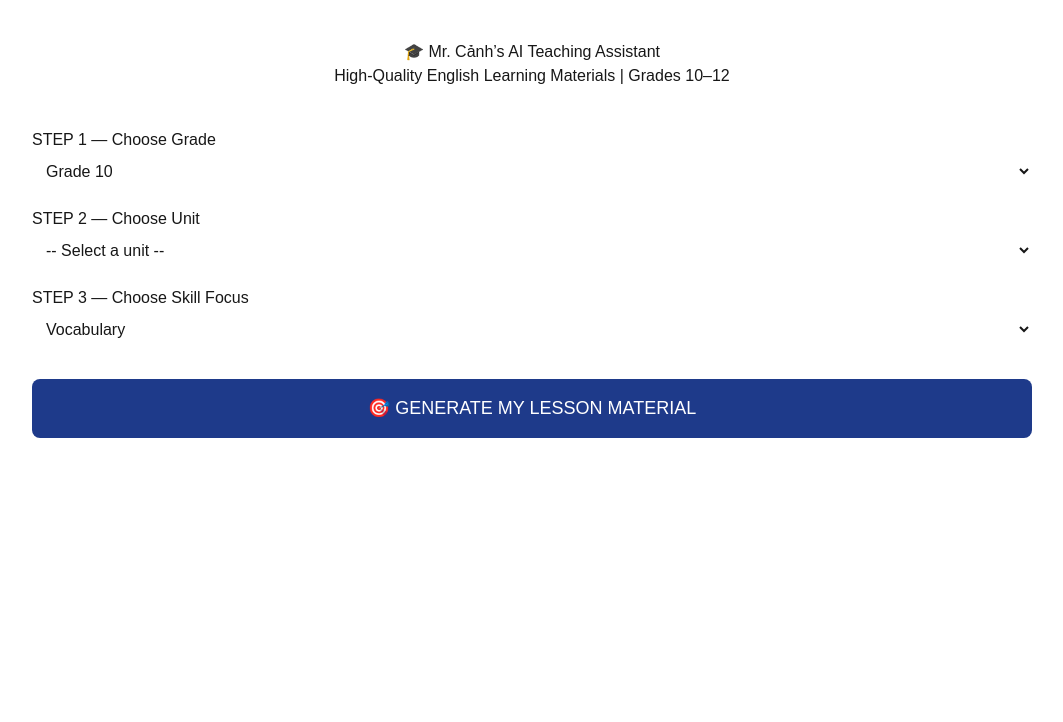
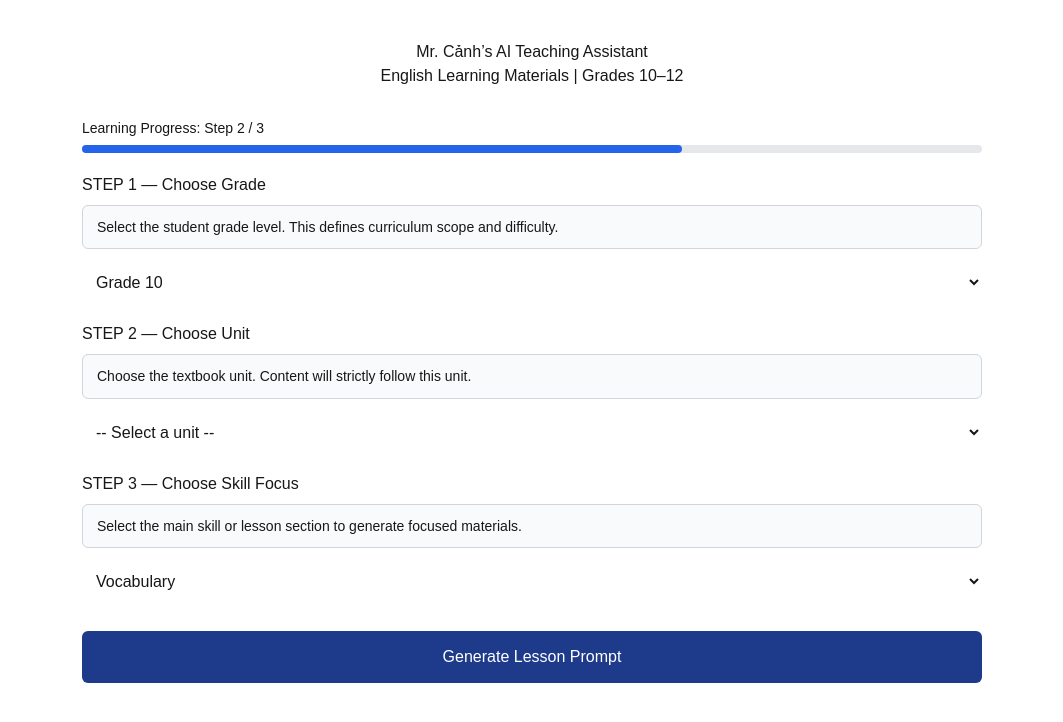
Before and after one commit to tancanhdo-commits/tro-ly-canva-mr-canh2026, a Next.js app: page / in a window 1280 px wide. Shown: the top 722 px of the page, without its empty margins (108-1171 px from the left). Built offline with nearby package versions, Linux system fonts and the light colour scheme.

Commit message:
Update page.tsx

```diff
--- a/app/page.tsx
+++ b/app/page.tsx
@@ -1,7 +1,7 @@
 "use client";
 import { useState } from "react";
 
-/* ================== UNITS BY GRADE (GLOBAL SUCCESS 10–12) ================== */
+/* ================== UNITS BY GRADE ================== */
 const unitsByGrade: Record<string, string[]> = {
   "10": [
     "Unit 1: Family Life",
@@ -61,64 +61,74 @@ type Skill =
   | "Communication & Culture / CLIL"
   | "Looking Back + Project";
 
-/* ================== SKILL LOGIC (MOVED OUTSIDE) ================== */
+/* ================== SKILL LOGIC ================== */
 const skillLogic: Record<Skill, string> = {
-  Vocabulary: `
-Create a VOCABULARY WORKSHEET with academic depth.
-Include presentation, controlled practice, contextualised use.
-Assessment focus: accuracy, meaning, exam-oriented usage.
-`,
-  Grammar: `
-Create a GRAMMAR PRACTICE WORKSHEET.
-Include form–use–meaning explanation, comparison if needed,
-controlled → guided → contextualised practice.
-Assessment focus: accuracy and application.
-`,
-  "Getting Started": `
-Create an INTRODUCTORY ACTIVITY SHEET.
-Include lead-in visuals, prediction tasks, short listening/reading,
-and initial discussion to activate background knowledge.
-`,
-  Reading: `
-Create a READING COMPREHENSION WORKSHEET.
-Include pre-reading, skimming, scanning, inference,
-and post-reading discussion.
-Assessment focus: main ideas, details, strategies.
-`,
-  Speaking: `
-Create a SPEAKING PRACTICE WORKSHEET.
-Include preparation, guided interaction, freer speaking,
-and optional support.
-Assessment focus: fluency, pronunciation, coherence.
-`,
-  Listening: `
-Create a LISTENING COMPREHENSION WORKSHEET.
-Include pre-listening, gist/detail listening tasks,
-and post-listening reflection.
-`,
-  Writing: `
-Create a WRITING TASK WORKSHEET.
-Include model text, language focus, guided writing,
-independent task, and checklist.
-Assessment focus: organisation, accuracy, task fulfilment.
-`,
-  "Communication & Culture / CLIL": `
-Create an INTEGRATED CONTENT–LANGUAGE WORKSHEET.
-Include cultural or CLIL content, comprehension,
-comparison, and application task.
-`,
-  "Looking Back + Project": `
-Create a REVIEW AND PROJECT WORKSHEET.
-Include language & skills review, project steps,
-and optional self/peer assessment.
-`,
+  Vocabulary: "Create a VOCABULARY WORKSHEET with presentation and practice.",
+  Grammar: "Create a GRAMMAR PRACTICE WORKSHEET from form to use.",
+  "Getting Started": "Create a lead-in and activation activity.",
+  Reading: "Create a READING COMPREHENSION WORKSHEET.",
+  Speaking: "Create a SPEAKING PRACTICE WORKSHEET.",
+  Listening: "Create a LISTENING COMPREHENSION WORKSHEET.",
+  Writing: "Create a WRITING TASK WORKSHEET.",
+  "Communication & Culture / CLIL":
+    "Create an integrated culture or CLIL worksheet.",
+  "Looking Back + Project":
+    "Create a review and project-based worksheet.",
 };
+
+/* ================== PROMPT BOX ================== */
+function PromptBox({ text }: { text: string }) {
+  return (
+    <div
+      style={{
+        border: "1px solid #d1d5db",
+        background: "#f9fafb",
+        padding: "10px 14px",
+        margin: "8px 0 14px",
+        fontSize: 14,
+        lineHeight: 1.6,
+        borderRadius: 6,
+      }}
+    >
+      {text}
+    </div>
+  );
+}
+
+/* ================== PROGRESS BAR ================== */
+function ProgressBar({ step }: { step: number }) {
+  return (
+    <div style={{ margin: "20px 0" }}>
+      <div style={{ fontSize: 14, marginBottom: 6 }}>
+        Learning Progress: Step {step} / 3
+      </div>
+      <div
+        style={{
+          height: 8,
+          background: "#e5e7eb",
+          borderRadius: 4,
+        }}
+      >
+        <div
+          style={{
+            height: "100%",
+            width: `${(step / 3) * 100}%`,
+            background: "#2563eb",
+            borderRadius: 4,
+          }}
+        />
+      </div>
+    </div>
+  );
+}
 
 export default function Page() {
   const [grade, setGrade] = useState("10");
   const [unit, setUnit] = useState("");
   const [skill, setSkill] = useState<Skill>("Vocabulary");
   const [copied, setCopied] = useState(false);
+
+  const step = unit ? 3 : grade ? 2 : 1;
 
   const generatePrompt = async () => {
     if (!unit) {
@@ -127,54 +137,37 @@ export default function Page() {
     }
 
     const prompt = `
-You are Mr. Cảnh’s AI Teaching Assistant, specializing in designing
-high-quality, visual, and interactive English learning materials
-for Vietnamese upper secondary students (Grades 10–12).
-
-Aligned with the MOET Global Success curriculum (CTGDPT 2018),
-competency-based teaching and assessment,
-and THPTQG orientation.
-
 GRADE: ${grade}
-SUBJECT: English (Upper Secondary – Vietnam)
 UNIT: ${unit}
-SKILL FOCUS: ${skill}
+SKILL: ${skill}
 
 TASK:
 ${skillLogic[skill]}
-
-DESIGN & INTERACTION:
-- Large fonts, clear hierarchy
-- Canva-style cards
-- Explanations before practice
-- Interactive quizzes
-  ✓ Correct → GREEN
-  ✗ Incorrect → RED
-- Friendly feedback
-
-PEDAGOGICAL ALIGNMENT:
-Communicative, linguistic, strategic, and intercultural competence.
-
-TEACHER INFO:
-Name: CANH IT
-Contact: 0988 809 539
-School: Ba Trang Primary & Secondary Boarding School
-Address: Đặng Thùy Trâm Commune, Quang Ngai Province
 `.trim();
 
     await navigator.clipboard.writeText(prompt);
     setCopied(true);
-    setTimeout(() => setCopied(false), 2500);
+    setTimeout(() => setCopied(false), 2000);
   };
 
   return (
-    <main style={{ maxWidth: 1000, margin: "40px auto", fontFamily: "Arial" }}>
-      <header style={{ textAlign: "center", marginBottom: 40 }}>
-        <h1>🎓 Mr. Cảnh’s AI Teaching Assistant</h1>
-        <p>High-Quality English Learning Materials | Grades 10–12</p>
+    <main
+      style={{
+        maxWidth: 900,
+        margin: "40px auto",
+        fontFamily: "Arial, sans-serif",
+      }}
+    >
+      <header style={{ textAlign: "center", marginBottom: 30 }}>
+        <h1>Mr. Cảnh’s AI Teaching Assistant</h1>
+        <p>English Learning Materials | Grades 10–12</p>
       </header>
 
+      <ProgressBar step={step} />
+
+      {/* STEP 1 */}
       <label>STEP 1 — Choose Grade</label>
+      <PromptBox text="Select the student grade level. This defines curriculum scope and difficulty." />
       <select
         value={grade}
         onChange={(e) => {
@@ -188,9 +181,11 @@ Address: Đặng Thùy Trâm Commune, Quang Ngai Province
         <option value="12">Grade 12</option>
       </select>
 
-      <label style={{ marginTop: 16, display: "block" }}>
+      {/* STEP 2 */}
+      <label style={{ marginTop: 20, display: "block" }}>
         STEP 2 — Choose Unit
       </label>
+      <PromptBox text="Choose the textbook unit. Content will strictly follow this unit." />
       <select
         value={unit}
         onChange={(e) => setUnit(e.target.value)}
@@ -204,9 +199,11 @@ Address: Đặng Thùy Trâm Commune, Quang Ngai Province
         ))}
       </select>
 
-      <label style={{ marginTop: 16, display: "block" }}>
+      {/* STEP 3 */}
+      <label style={{ marginTop: 20, display: "block" }}>
         STEP 3 — Choose Skill Focus
       </label>
+      <PromptBox text="Select the main skill or lesson section to generate focused materials." />
       <select
         value={skill}
         onChange={(e) => setSkill(e.target.value as Skill)}
@@ -224,17 +221,15 @@ Address: Đặng Thùy Trâm Commune, Quang Ngai Province
         style={{
           marginTop: 30,
           width: "100%",
-          padding: 16,
-          fontSize: 18,
+          padding: 14,
+          fontSize: 16,
           background: copied ? "#16a34a" : "#1e3a8a",
           color: "white",
           border: "none",
-          borderRadius: 8,
+          borderRadius: 6,
         }}
       >
-        {copied
-          ? "✔ LESSON GENERATED & COPIED"
-          : "🎯 GENERATE MY LESSON MATERIAL"}
+        {copied ? "✔ Prompt Copied" : "Generate Lesson Prompt"}
       </button>
     </main>
   );
```
